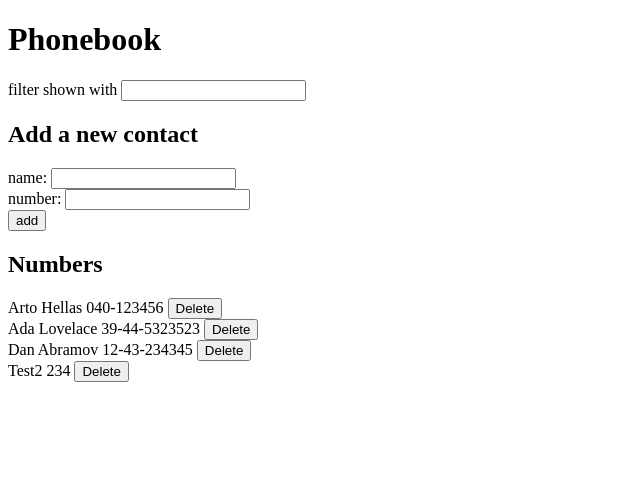
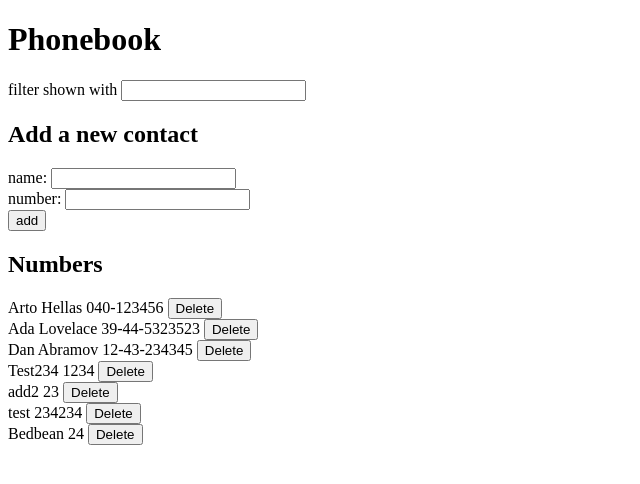
Before and after one commit to tomcheah/fullstackopen, a React (Create React App) app in the folder part2/phonebook/: page / in a window 1280 px wide. Shown: the top 484 px of the page, without its empty margins (0-640 px from the left). Built offline with nearby package versions, Linux system fonts and the light colour scheme; data requests are answered from the project's data file.

Commit message:
Finish exercise 2.18

```diff
--- a/part2/phonebook/db.json
+++ b/part2/phonebook/db.json
@@ -16,9 +16,24 @@
       "id": 3
     },
     {
-      "name": "Test2",
-      "id": "df3eea95-f1e6-4a66-9d05-0e48e0476f26",
-      "number": "234"
+      "name": "Test234",
+      "id": "c74c3ff8-9c11-4289-b3dd-6c25e7785ef2",
+      "number": "1234"
+    },
+    {
+      "name": "add2",
+      "id": "9a1ef7c6-408a-4fcd-a538-0302ae8c5888",
+      "number": "23"
+    },
+    {
+      "name": "test",
+      "id": "762fa8d2-8961-4931-98eb-093497c1f1ff",
+      "number": "234234"
+    },
+    {
+      "name": "Bedbean",
+      "id": "da5e56fc-f2f6-4602-982b-75a84c68140b",
+      "number": "24"
     }
   ]
 }
--- a/part2/phonebook/src/App.js
+++ b/part2/phonebook/src/App.js
@@ -19,21 +19,26 @@ const App = () => {
 
   useEffect(hook, [])
 
-
   const addName = (event) => {
     event.preventDefault()
     let names = persons.map(person => person.name)
-    if (names.includes(newName)) {
-      alert(`${newName} is already added to phonebook`)
-      return
-    }
-
     const nameObject = {
       name: newName,
       id: uuid(),
       number: newNumber,
     }
     console.log(nameObject)
+    if (names.includes(newName) && window.confirm(`${newName} is already added to phonebook, replace the old number with a new one?`)) {
+      const id = persons.find(person => person.name === newName).id
+      service.updateNumber(id, nameObject)
+      .then(returnedObject => {
+        setPersons(persons.map(person => person.id === id ? returnedObject : person))
+        setNewName('')
+        setNewNumber('')
+        setNewPrefix('')
+      })
+      return
+    }
 
     service
       .create(nameObject)
--- a/part2/phonebook/src/server.js
+++ b/part2/phonebook/src/server.js
@@ -15,8 +15,14 @@ const deletePerson = id => {
     axios.delete(`${baseUrl}/${id}`)
 }
 
+const updateNumber = (id, newObject) => {
+  const request = axios.put(`${baseUrl}/${id}`, newObject)
+  return request.then(response => response.data)
+}
+
 export default {
     getAll,
     create,
     deletePerson,
+    updateNumber,
 }
```
